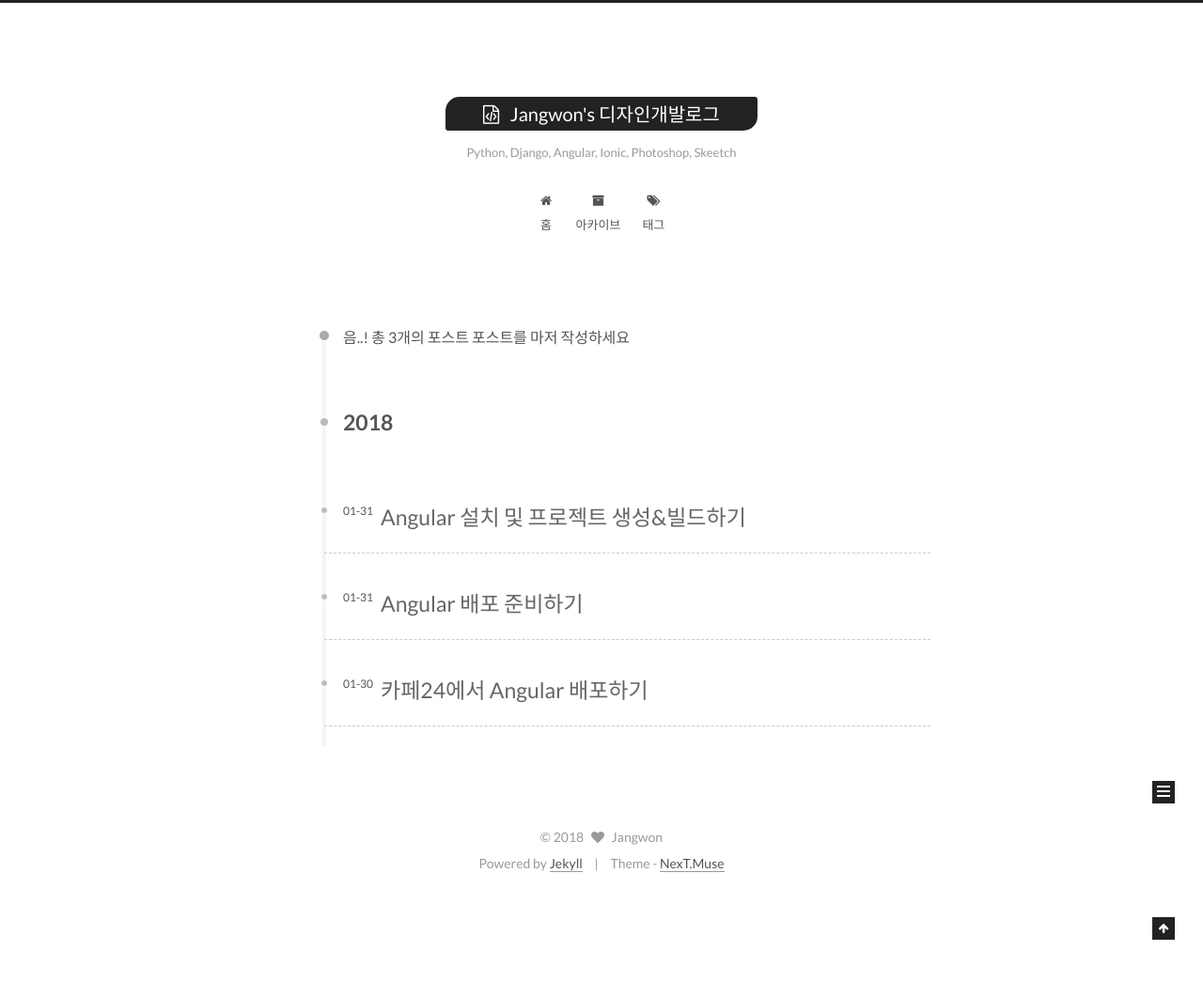
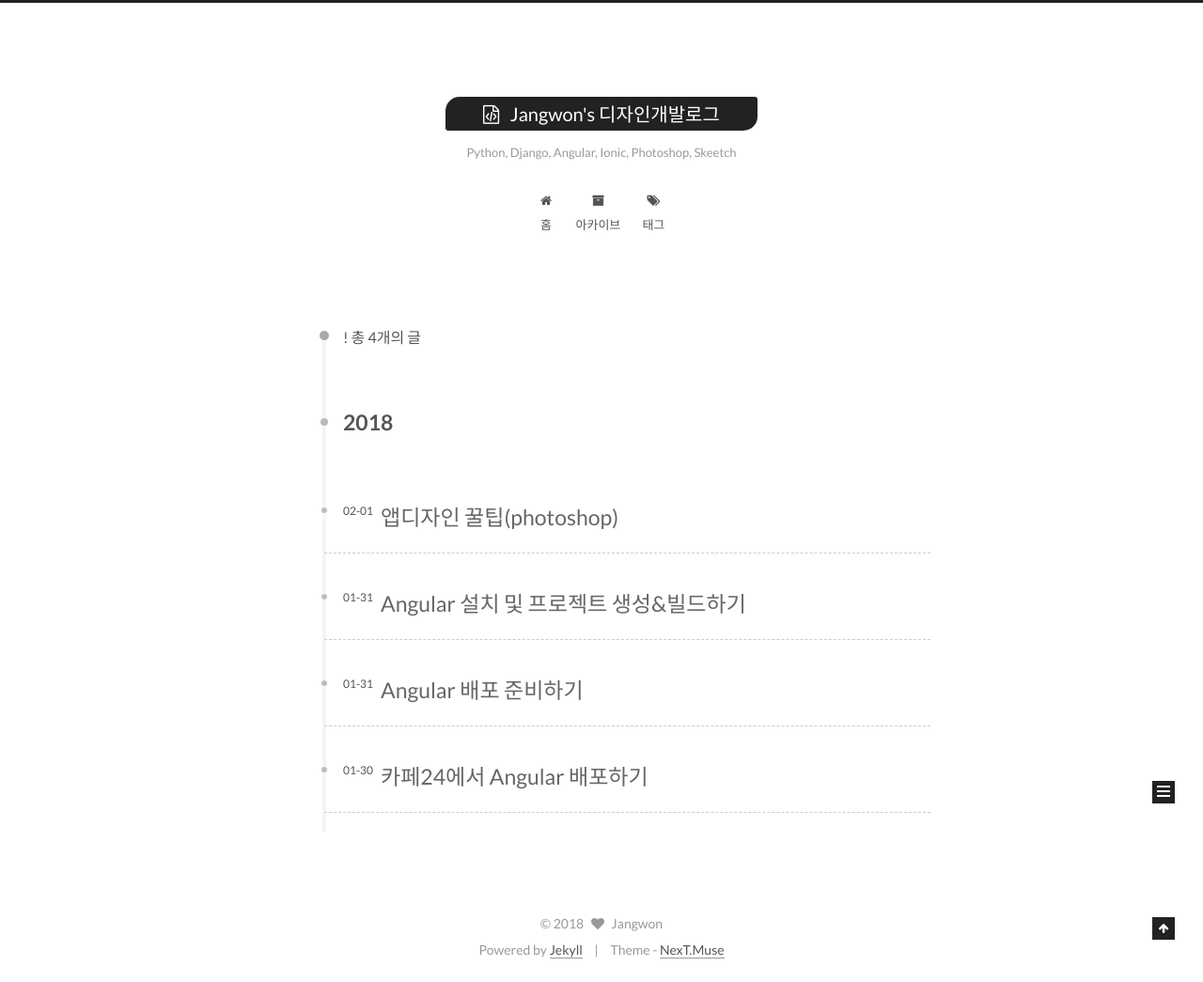
Before and after one commit to wkddnjset/wkddnjset.github.io, a Jekyll site: the page built from archives/index.html, in a window 1280 px wide. Shown: the whole page at 94% size. Built offline with Jekyll 4.4.1, drawn with Linux system fonts in a browser that asks for light colours.

Commit message:
2018-02-01

```diff
--- a/_data/languages/ko.yml
+++ b/_data/languages/ko.yml
@@ -61,7 +61,7 @@ counter:
   archive_posts:
     zero: 포스트 없음
     one: 1개의 포스트
-    other: "총 %d개의 포스트"
+    other: "총 %d개의 글"
 
 state:
   posts: 포스트
@@ -70,14 +70,14 @@ state:
   categories: 카테고리
 
 cheers:
-  um: 음..
+  um:
   ok: OK
   nice: 잘했어요
   good: 좋아요
   great: 훌륭해요
   excellent: 완벽해요
 
-keep_on: 포스트를 마저 작성하세요
+keep_on:
 
 symbol:
   comma: ', '
```
Also changed, not shown: _posts/2018-02-01-앱디자인-꿀팁(Photoshop).md (added).
